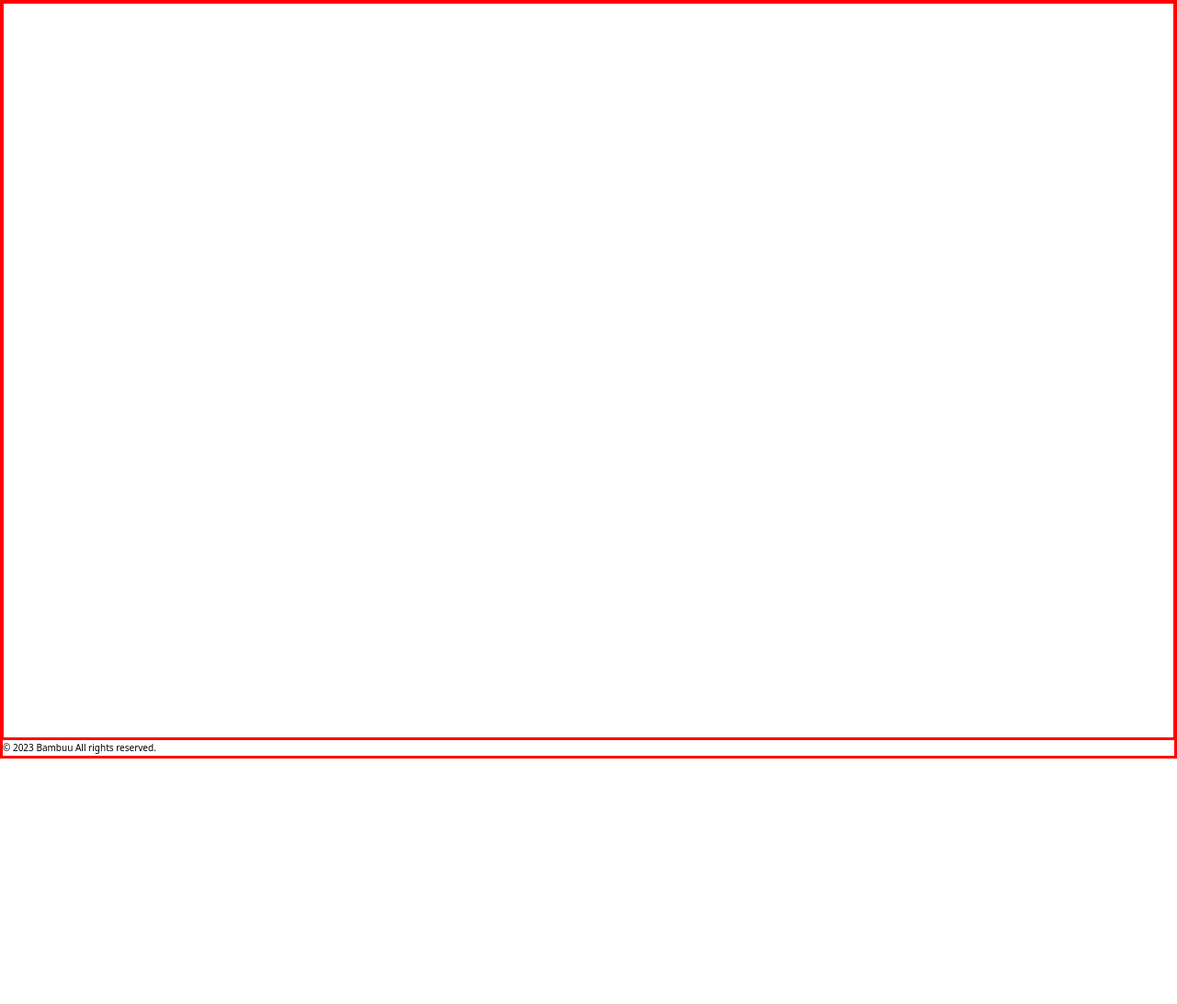
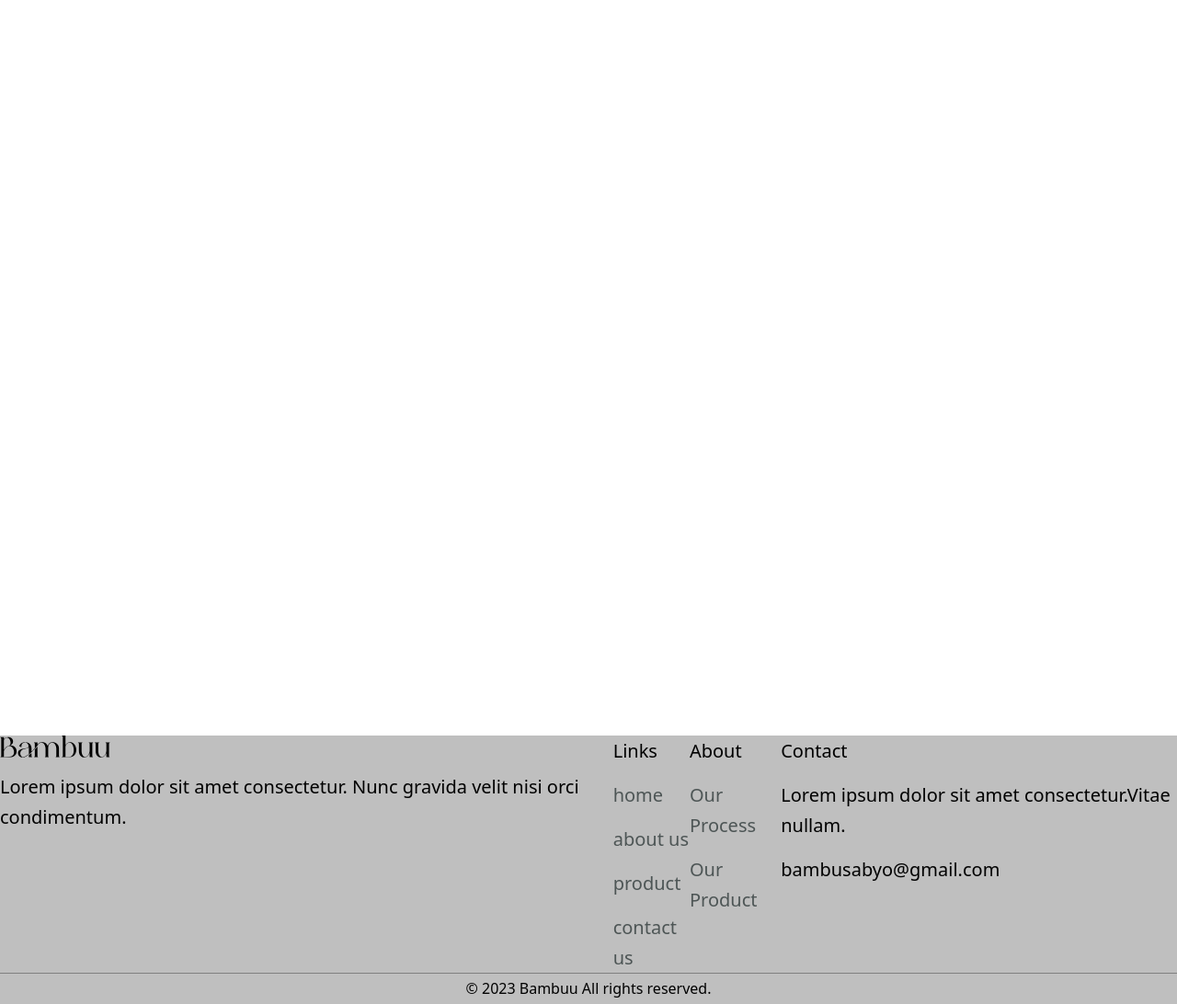
Before and after one commit to layefaa/bambuu, an Astro site: page / in a window 1280 px wide. Shown: the whole page at 92% size. Before the commit the page ends 825 px from the top, so only its background shows below. Built offline with nearby package versions, Linux system fonts and the light colour scheme; Astro itself is replaced by a stand-in of ours.

Commit message:
ui : footer

```diff
--- a/astro.config.mjs
+++ b/astro.config.mjs
@@ -1,4 +1,4 @@
-import { defineConfig } from 'astro/config';
+import {defineConfig} from 'astro/config';
 import tailwind from "@astrojs/tailwind";
 import react from '@astrojs/react';
 
@@ -6,5 +6,5 @@ import image from "@astrojs/image";
 
 // https://astro.build/config
 export default defineConfig({
-  integrations: [tailwind(), react(), image()]
+    integrations: [tailwind(), react(), image()]
 });
--- /dev/null
+++ b/src/components/atoms/FooterHeading.astro
@@ -0,0 +1,9 @@
+---
+interface Props {
+    name: string
+}
+
+const {name} = Astro.props
+---
+
+<p class="font-[500]">{name}</p>
--- /dev/null
+++ b/src/components/atoms/Link.tsx
@@ -0,0 +1,13 @@
+import React from 'react';
+import type {link} from "@interface/*";
+
+
+const Link = ({name, url}: link) => {
+    return (
+        <a href={url} className={'text-bb-quincy-black2 font-[300]'}>
+            {name}
+        </a>
+    );
+};
+
+export default Link;
--- a/src/components/atoms/Logo.astro
+++ b/src/components/atoms/Logo.astro
@@ -1,5 +1,5 @@
 ---
-export interface Props {
+interface Props {
     dimension: string
 }
 const {dimension} = Astro.props
--- /dev/null
+++ b/src/components/molecules/FooterWrapper.astro
@@ -0,0 +1,7 @@
+---
+
+---
+
+<div class="flex flex-col gap-[1.5rem]">
+    <slot/>
+</div>
--- /dev/null
+++ b/src/components/organisms/FooterAbout.astro
@@ -0,0 +1,11 @@
+---
+import FooterHeading from "@atoms/FooterHeading.astro";
+import Link from "@atoms/Link";
+import FooterWrapper from "../molecules/FooterWrapper.astro";
+---
+
+<FooterHeading name="About"/>
+<FooterWrapper>
+    <Link name="Our Process"/>
+    <Link name="Our Product"/>
+</FooterWrapper>
--- /dev/null
+++ b/src/components/organisms/FooterContact.astro
@@ -0,0 +1,8 @@
+---
+import FooterHeading from "@atoms/FooterHeading.astro";
+import {base} from "@content/info";
+---
+
+<FooterHeading name="Contact"/>
+<p>{base.address}</p>
+<p>{base.mail}</p>
--- /dev/null
+++ b/src/components/organisms/FooterDetails.astro
@@ -0,0 +1,7 @@
+---
+import {base} from "@content/info";
+import Logo from "@atoms/Logo.astro";
+---
+
+<Logo dimension="w-[12rem]"/>
+<p>{base.slogan}</p>
--- /dev/null
+++ b/src/components/organisms/FooterLinks.astro
@@ -0,0 +1,19 @@
+---
+import FooterHeading from "@atoms/FooterHeading.astro";
+import {links} from "../../content/info";
+import Link from "../atoms/Link";
+const style = 'flex flex-col gap-[1.5rem]'
+---
+
+<FooterHeading name="Links"/>
+<div class={style}>
+    {
+        links.map((x) => {
+            return (
+                    <Link name={x.name} url={x.url}/>
+            )
+
+        })
+
+    }
+</div>
--- a/src/components/templates/Footer.astro
+++ b/src/components/templates/Footer.astro
@@ -1,5 +1,31 @@
 ---
 import AllRights from "@atoms/AllRights.astro";
+import FooterDetails from "@organisms/FooterDetails.astro";
+import FooterLinks from "@organisms/FooterLinks.astro";
+import FooterAbout from "@organisms/FooterAbout.astro";
+import FooterContact from "@organisms/FooterContact.astro";
+import FooterWrapper from "../molecules/FooterWrapper.astro";
+
 ---
 
-<AllRights/>
+<div class="bg-bb-secondary-black">
+    <div class="flex flex-col md:flex-row">
+        <FooterWrapper>
+            <FooterDetails/>
+        </FooterWrapper>
+        <FooterWrapper>
+            <FooterLinks/>
+        </FooterWrapper>
+        <FooterWrapper>
+            <FooterAbout/>
+        </FooterWrapper>
+        <FooterWrapper>
+            <FooterContact/>
+        </FooterWrapper>
+    </div>
+    <div class="border-b border-bb-tertiary-black"/>
+    <div class="text-center text-16">
+        <!--<Link name="Test" url="/"/>-->
+        <AllRights/>
+    </div>
+</div>
--- /dev/null
+++ b/src/content/info.ts
@@ -0,0 +1,26 @@
+export const base = {
+    mail: 'bambusabyo@gmail.com',
+    address: 'Lorem ipsum dolor sit amet consectetur.Vitae nullam.',
+    slogan: 'Lorem ipsum dolor sit amet consectetur. Nunc gravida velit nisi orci condimentum.'
+}
+
+export const links = [
+    {
+        name: 'home',
+        url: '/'
+    },
+    {
+        name: 'about us',
+        url: '/about'
+    },
+    {
+        name: 'product',
+        url: '/about'
+    },
+    {
+        name: 'contact us',
+        url: '/about'
+    },
+]
+
+export const copy_right = "© 2023 Bambuu All rights reserved."
--- a/src/contents/info.ts
+++ /dev/null
@@ -1 +0,0 @@
-export const copy_right = "© 2023 Bambuu All rights reserved."
--- a/src/env.d.ts
+++ b/src/env.d.ts
@@ -1 +1,2 @@
+/// <reference path="../.astro/types.d.ts" />
 /// <reference types="astro/client" />
--- /dev/null
+++ b/src/interfaces.ts
@@ -0,0 +1,4 @@
+export interface link {
+    name: string
+    url: string
+}
--- a/src/layouts/Layout.astro
+++ b/src/layouts/Layout.astro
@@ -20,7 +20,7 @@ const {title} = Astro.props;
     <meta name="generator" content={Astro.generator}/>
     <title>{title}</title>
 </head>
-<body>
+<body class="text-[1.4rem] md:text-[2rem]">
 <Header/>
 <main>
     <slot/>
--- a/src/styles/global.css
+++ b/src/styles/global.css
@@ -9,7 +9,7 @@
     padding: 0;
     margin: 0;
     font: inherit;
-    border: 1px solid red;
+    border: black 1px dot-dash;
 }
 
 html {
--- a/tailwind.config.cjs
+++ b/tailwind.config.cjs
@@ -21,10 +21,11 @@ module.exports = {
                 'bb-primary-white': 'hsl(0,0,100%)',
                 'bb-primary-black': 'hsl(0,0%,0%)',
                 'bb-secondary-black': 'hsl(0,0%,75%)',
+                'bb-secondary-black2': 'hsl(0,0%,85%)',
                 'bb-tertiary-black': 'hsl(0,0%,50%)',
                 'bb-quaternary-black': 'hsl(0,0%,20%)',
                 'bb-quincy-black': 'hsl(180,88.2%,3.3%)',
-                'bb-primary-brown': 'hsl(35, 69%, 35%)'
+                'bb-quincy-black2': 'hsla(180, 93%, 3%, .6)',
             },
             fontSize: {
                 '14': '1.4rem',
```
Also changed, not shown: tsconfig.json (+5 -2 lines).
